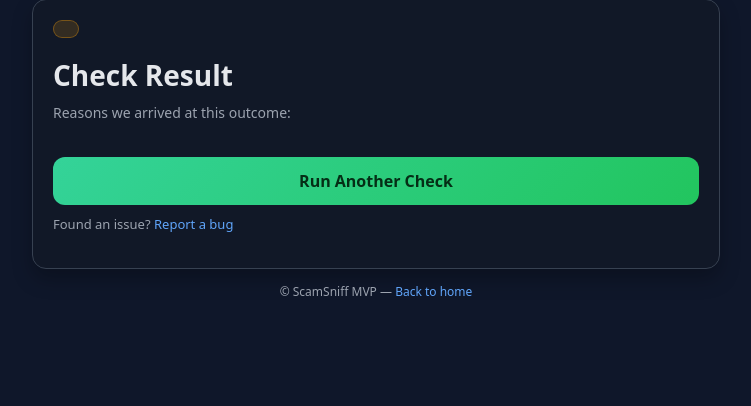
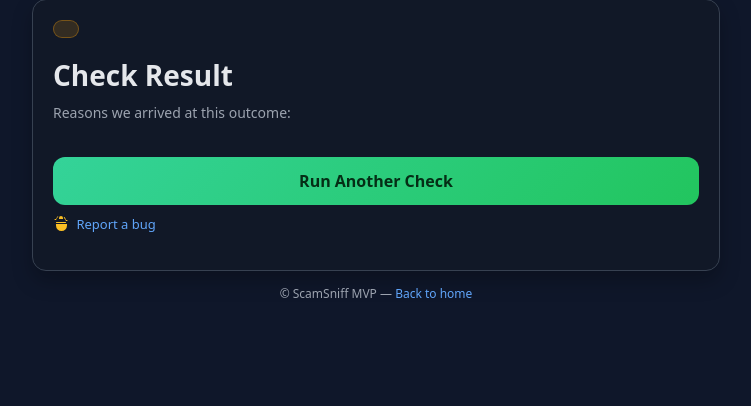
Before and after one commit to rodneyweaver1972-gif/scamsniff-mvp, a Flask app: template templates/result.html in a window 1280 px wide. Shown: the part 113-519 px from the top of the page, without its empty margins (264-1015 px from the left). Run offline with Flask 3, Linux system fonts and the light colour scheme; the template is opened without the code that fills it, so the values that code supplies are empty.

Commit message:
Update result.html

```diff
--- a/templates/result.html
+++ b/templates/result.html
@@ -35,7 +35,12 @@
 
         <!-- BUG REPORT LINK -->
         <p class="note">
-          Found an issue? <a href="https://docs.google.com/forms/d/e/1FAIpQLSd8ibqkQ9f6epNloeu89MGwMUulefO28_XOb4vol5lkYbN-xQ/viewform?usp=header" target="_blank" rel="noopener">Report a bug</a>
+          <span style="vertical-align: middle; margin-right: 4px;">
+            <svg xmlns="http://www.w3.org/2000/svg" width="16" height="16" fill="#fbbf24" viewBox="0 0 16 16">
+              <path d="M4.355 1.182a.5.5 0 0 1 .637.769A6.97 6.97 0 0 0 3.06 5H2a.5.5 0 0 1 0-1h1.06c.28-.885.78-1.674 1.48-2.318a.5.5 0 0 1 .815.5zM13 5h1a.5.5 0 0 1 0 1h-1.06a6.97 6.97 0 0 0-1.932-3.049.5.5 0 1 1 .637-.769A7.97 7.97 0 0 1 13 5zM8 1a2 2 0 0 1 2 2v1H6V3a2 2 0 0 1 2-2zm4.5 6h-9a.5.5 0 0 0-.5.5v.5h10v-.5a.5.5 0 0 0-.5-.5zM3 9v1.5a5.5 5.5 0 0 0 11 0V9H3z"/>
+            </svg>
+          </span>
+          <a href="https://docs.google.com/forms/d/e/1FAIpQLSd8ibqkQ9f6epNloeu89MGwMUulefO28_XOb4vol5lkYbN-xQ/viewform?usp=header" target="_blank" rel="noopener">Report a bug</a>
         </p>
       </div>
 
```
